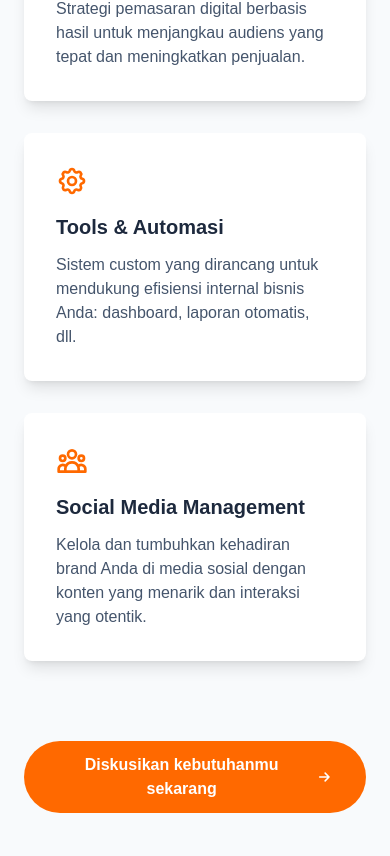
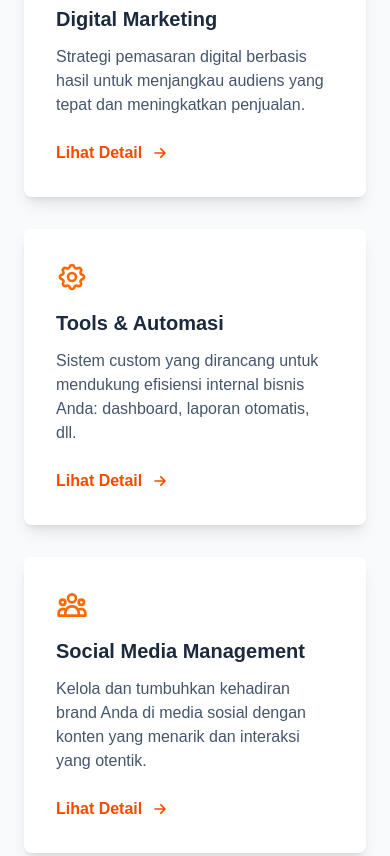
Before and after one commit to agung1221/kamikreatif, a Next.js app: page / in a window 390 px wide. Shown: the part 3008-3864 px from the top of the page. Built offline with nearby package versions, Linux system fonts and the light colour scheme.

Commit message:
Update Services.tsx

```diff
--- a/src/components/Services.tsx
+++ b/src/components/Services.tsx
@@ -1,7 +1,7 @@
 "use client";
 
 import React, { useState, useEffect, useRef } from 'react';
-// Import 'Image' dihapus karena tidak digunakan di file ini
+import Link from 'next/link';
 
 // --- Helper Hook untuk deteksi saat elemen masuk ke viewport ---
 interface UseInViewOptions extends IntersectionObserverInit {
@@ -27,10 +27,10 @@ const useInView = (options: UseInViewOptions = {}) => {
         }, observerOptions);
 
         observer.observe(element);
-        return () => observer.unobserve(element);
+        return () => { if (element) observer.unobserve(element); };
     }, [triggerOnce, observerOptions]);
 
-    return [ref, isInView];
+    return [ref, isInView] as const;
 };
 
 
@@ -57,96 +57,54 @@ const SocialMediaIcon = () => (
       <path strokeLinecap="round" strokeLinejoin="round" d="M17 20h5v-2a3 3 0 00-5.356-1.857M17 20H7m10 0v-2c0-.656-.126-1.283-.356-1.857M7 20H2v-2a3 3 0 015.356-1.857M7 20v-2c0-.656.126-1.283.356-1.857m0 0a5.002 5.002 0 019.288 0M15 7a3 3 0 11-6 0 3 3 0 016 0zm6 3a2 2 0 11-4 0 2 2 0 014 0zM7 10a2 2 0 11-4 0 2 2 0 014 0z" />
     </svg>
 );
-const ArrowIcon = () => (
-  <svg className="w-5 h-5 ml-2 transition-transform duration-300 group-hover:translate-x-1.5" fill="none" stroke="currentColor" viewBox="0 0 24 24" xmlns="http://www.w3.org/2000/svg">
+const ArrowRightIcon = () => (
+  <svg className="w-5 h-5 ml-2 transition-transform duration-300 lg:group-hover:translate-x-1.5" fill="none" stroke="currentColor" viewBox="0 0 24 24" xmlns="http://www.w3.org/2000/svg">
     <path strokeLinecap="round" strokeLinejoin="round" strokeWidth={2} d="M13 7l5 5-5 5M6 12h12" />
   </svg>
 );
 
-// --- KOMPONEN MODAL KONSULTASI ---
-const ConsultationModal = ({ isOpen, onClose }: { isOpen: boolean, onClose: () => void }) => {
-  const [formData, setFormData] = useState({ name: '', company: '', service: 'Desain Website' });
-  if (!isOpen) return null;
-  const handleChange = (e: React.ChangeEvent<HTMLInputElement | HTMLSelectElement>) => setFormData(prev => ({ ...prev, [e.target.name]: e.target.value }));
-  const handleSubmit = (e: React.FormEvent) => {
-    e.preventDefault();
-    const phoneNumber = '6281234567890'; // Ganti dengan nomor WhatsApp Anda
-    const message = `Hallo admin kamikreatif.com, perkenalkan saya ${formData.name} dari perusahaan ${formData.company} ingin berkonsultasi untuk ${formData.service}.`;
-    window.open(`https://wa.me/${phoneNumber}?text=${encodeURIComponent(message)}`, '_blank');
-    onClose();
-  };
-  return (
-    <div className="fixed inset-0 bg-black bg-opacity-50 backdrop-blur-sm flex items-center justify-center z-50" onClick={onClose}>
-      <div className="bg-white rounded-lg shadow-2xl p-8 w-full max-w-md m-4 relative animate-modal-enter" onClick={(e) => e.stopPropagation()}>
-        <button onClick={onClose} className="absolute top-4 right-4 text-slate-400 hover:text-slate-800 transition-colors">
-          <svg className="w-6 h-6" fill="none" stroke="currentColor" viewBox="0 0 24 24"><path strokeLinecap="round" strokeLinejoin="round" strokeWidth={2} d="M6 18L18 6M6 6l12 12" /></svg>
-        </button>
-        <h2 className="text-2xl font-bold text-slate-900 mb-2">Formulir Konsultasi</h2>
-        <p className="text-slate-600 mb-6">Isi data di bawah ini untuk memulai percakapan di WhatsApp.</p>
-        <form onSubmit={handleSubmit} className="space-y-4">
-          <div>
-            <label htmlFor="name" className="block text-sm font-medium text-slate-700 mb-1">Nama Anda</label>
-            <input type="text" id="name" name="name" value={formData.name} onChange={handleChange} required className="w-full px-4 py-2 border border-slate-300 rounded-md focus:ring-orange-500 focus:border-orange-500" />
-          </div>
-          <div>
-            <label htmlFor="company" className="block text-sm font-medium text-slate-700 mb-1">Perusahaan</label>
-            <input type="text" id="company" name="company" value={formData.company} onChange={handleChange} required className="w-full px-4 py-2 border border-slate-300 rounded-md focus:ring-orange-500 focus:border-orange-500" />
-          </div>
-          <div>
-            <label htmlFor="service" className="block text-sm font-medium text-slate-700 mb-1">Layanan yang Diminati</label>
-            <select id="service" name="service" value={formData.service} onChange={handleChange} className="w-full px-4 py-2 border border-slate-300 rounded-md focus:ring-orange-500 focus:border-orange-500">
-              <option>Desain Website</option><option>Marketing Digital</option><option>Tools & Automasi</option><option>Social Media Management</option><option>Lainnya</option>
-            </select>
-          </div>
-          <button type="submit" className="w-full bg-orange-500 text-white font-bold py-3 rounded-md mt-6 hover:bg-orange-600 transition-transform transform hover:scale-105">Kirim via WhatsApp</button>
-        </form>
-      </div>
-    </div>
-  );
-};
 
-// Data layanan
+// Data layanan (diperbarui dengan link)
 const services = [
-  { icon: <WebsiteIcon />, title: "Pembuatan Website", desc: "Website bisnis yang dirancang profesional, cepat diakses, dan siap pakai untuk keperluan digital Anda." },
-  { icon: <MarketingIcon />, title: "Digital Marketing", desc: "Strategi pemasaran digital berbasis hasil untuk menjangkau audiens yang tepat dan meningkatkan penjualan." },
-  { icon: <ToolsIcon />, title: "Tools & Automasi", desc: "Sistem custom yang dirancang untuk mendukung efisiensi internal bisnis Anda: dashboard, laporan otomatis, dll." },
-  { icon: <SocialMediaIcon />, title: "Social Media Management", desc: "Kelola dan tumbuhkan kehadiran brand Anda di media sosial dengan konten yang menarik dan interaksi yang otentik." },
+  { icon: <WebsiteIcon />, title: "Pembuatan Website", desc: "Website bisnis yang dirancang profesional, cepat diakses, dan siap pakai untuk keperluan digital Anda.", link: "/layanan/pembuatan-website" },
+  { icon: <MarketingIcon />, title: "Digital Marketing", desc: "Strategi pemasaran digital berbasis hasil untuk menjangkau audiens yang tepat dan meningkatkan penjualan.", link: "/layanan/digital-marketing" },
+  { icon: <ToolsIcon />, title: "Tools & Automasi", desc: "Sistem custom yang dirancang untuk mendukung efisiensi internal bisnis Anda: dashboard, laporan otomatis, dll.", link: "/layanan/tools-automasi" },
+  { icon: <SocialMediaIcon />, title: "Social Media Management", desc: "Kelola dan tumbuhkan kehadiran brand Anda di media sosial dengan konten yang menarik dan interaksi yang otentik.", link: "/layanan/social-media" },
 ];
 
 export default function Services() {
   const [ref, isInView] = useInView({ threshold: 0.1, triggerOnce: true });
-  const [isModalOpen, setIsModalOpen] = useState(false);
 
   return (
-    <>
       <section id="layanan" className="py-20 md:py-28 px-6 bg-slate-50 overflow-hidden">
         <div className="max-w-7xl mx-auto text-center">
           <h2 className="text-3xl md:text-4xl font-extrabold text-slate-900 mb-4">Layanan Kami</h2>
           <p className="max-w-2xl mx-auto text-lg text-slate-600 mb-16">Kami bantu bisnis Anda tumbuh melalui pendekatan digital yang strategis dan fleksibel.</p>
 
-          <div ref={ref as React.RefObject<HTMLDivElement>} className="grid gap-8 md:grid-cols-2 lg:grid-cols-4">
+          <div ref={ref} className="grid gap-8 md:grid-cols-2 lg:grid-cols-4">
             {services.map((service, index) => (
-              <div
+              <Link
+                href={service.link}
                 key={index}
-                className={`group bg-white p-8 rounded-lg shadow-lg text-left transition-all duration-500 transform hover:-translate-y-2 hover:shadow-2xl hover:ring-2 hover:ring-orange-400 hover:ring-offset-2 ${isInView ? 'opacity-100 translate-y-0' : 'opacity-0 translate-y-10'}`}
+                className={`group bg-white p-8 rounded-lg shadow-lg text-left transition-all duration-500 transform hover:-translate-y-2 hover:shadow-2xl hover:ring-2 hover:ring-orange-400 hover:ring-offset-2 flex flex-col ${isInView ? 'opacity-100 translate-y-0' : 'opacity-0 translate-y-10'}`}
                 style={{ transitionDelay: `${index * 100}ms` }}
               >
-                {service.icon}
-                <h3 className="text-xl font-bold text-slate-800 mb-3">{service.title}</h3>
-                <p className="text-slate-600">{service.desc}</p>
-              </div>
+                <div className="flex-grow">
+                    {service.icon}
+                    <h3 className="text-xl font-bold text-slate-800 mb-3">{service.title}</h3>
+                    <p className="text-slate-600">{service.desc}</p>
+                </div>
+                <div className="mt-6">
+                    {/* Diperbarui: Terlihat di mobile, hover di desktop */}
+                    <span className="font-semibold text-orange-600 flex items-center transition-opacity duration-300 opacity-100 lg:opacity-0 lg:group-hover:opacity-100">
+                        Lihat Detail
+                        <ArrowRightIcon />
+                    </span>
+                </div>
+              </Link>
             ))}
-          </div>
-
-          <div className="mt-20">
-            <button onClick={() => setIsModalOpen(true)} className="relative group inline-flex items-center justify-center bg-orange-500 text-white font-bold py-3 px-8 rounded-full shadow-lg hover:bg-orange-600 transition-all duration-300 transform hover:-translate-y-1 button-pulse">
-              Diskusikan kebutuhanmu sekarang
-              <ArrowIcon />
-            </button>
           </div>
         </div>
       </section>
-      <ConsultationModal isOpen={isModalOpen} onClose={() => setIsModalOpen(false)} />
-    </>
   );
 }
```
